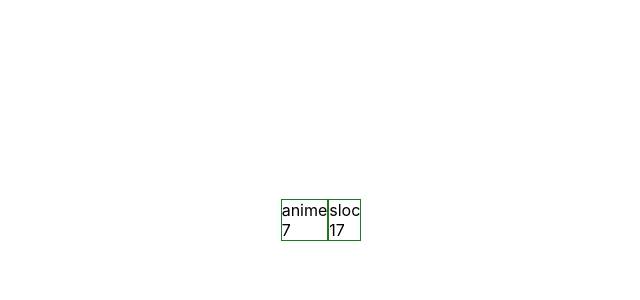
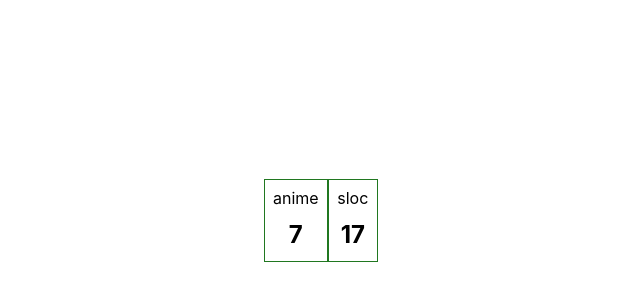
Before and after one commit to nic11/kis-react, a React (Create React App) app: page / in a window 1280 px wide. Shown: the part 180-480 px from the top of the page, without its empty margins (319-959 px from the left). Built offline with nearby package versions, Linux system fonts and the light colour scheme.

Commit message:
a bit more STYLish component

```diff
--- a/src/App.css
+++ b/src/App.css
@@ -11,4 +11,15 @@ html, body, #root, .App {
 
 .Counter {
   border: 1px solid #207720;
+  text-align: center;
 }
+
+.Counter .description {
+  margin: 0.5em;
+}
+
+.Counter .num {
+  margin: 0.5em;
+  font-weight: bold;
+  font-size: 1.5em;
+}
--- a/src/Counter.js
+++ b/src/Counter.js
@@ -30,8 +30,12 @@ class Counter extends React.Component {
   render() {
     return (
       <div className="Counter">
-        {this.props.description}<br />
-        {this.props.start + this.state.count}
+        <div className="description">
+          {this.props.description}
+        </div>
+        <div className="num">
+          {this.props.start + this.state.count}
+        </div>
       </div>
     );
   }
```
